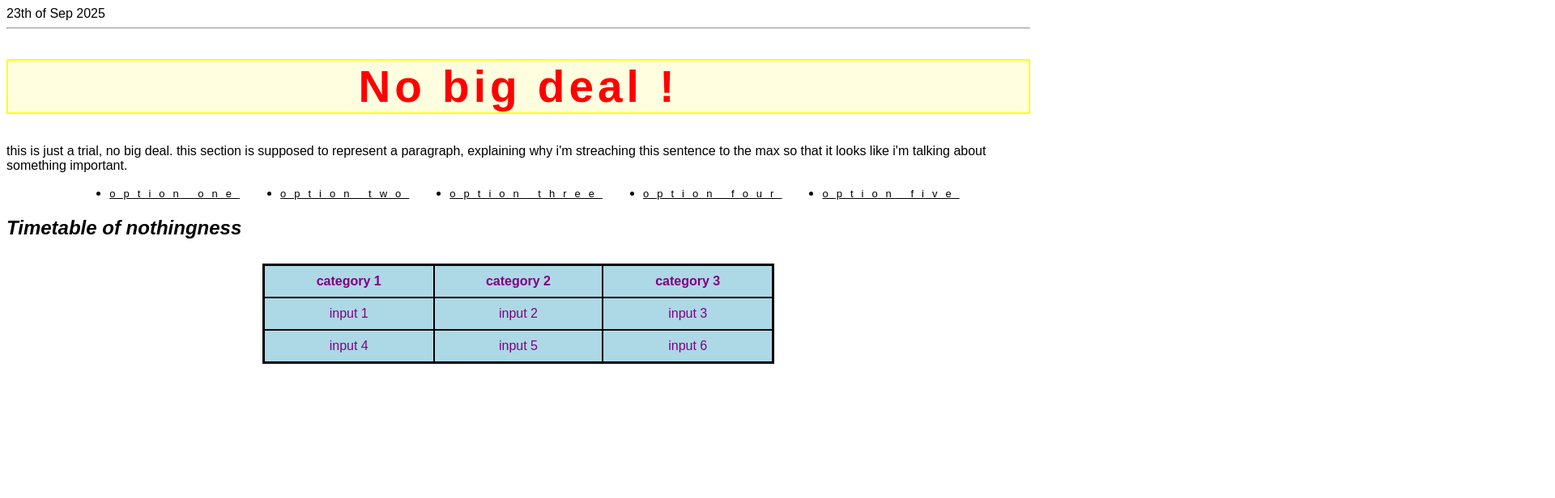
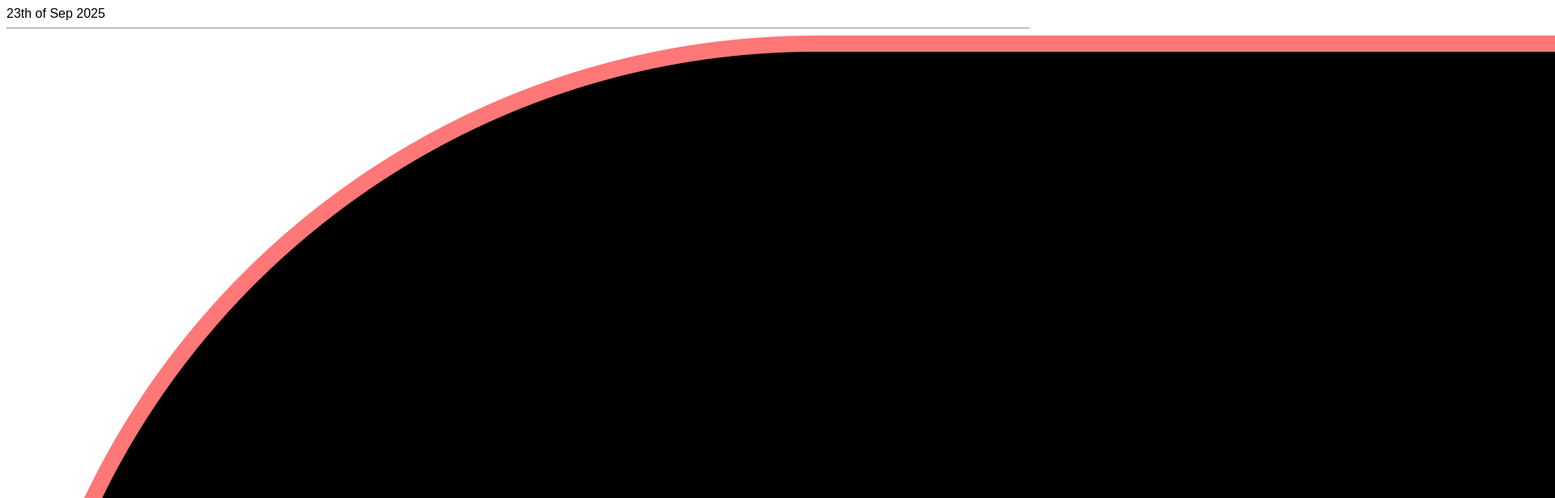
Before and after one commit to shareefashubber2003/DM6032, a plain HTML site: page index.html in a window 1280 px wide. Shown: the top 616 px of the page at 81% size, 1920 px wide, since content can reach past the window. Drawn offline with Linux system fonts and the light colour scheme.

Commit message:
Update index.html

```diff
--- a/index.html
+++ b/index.html
@@ -7,7 +7,7 @@
   <body bg color="lightyellow">
     <header> 23th of Sep 2025
     <hr>
-     <h1>No big deal !</h1></font>
+     <img src="Group 1.png" alt="farewell" id="Group1.png"/>
       <p id= A>this is just a trial, no big deal. this section is supposed to represent a paragraph, explaining why i'm streaching this sentence to the max so that it looks like i'm talking about something important. </p>
 
 
```
